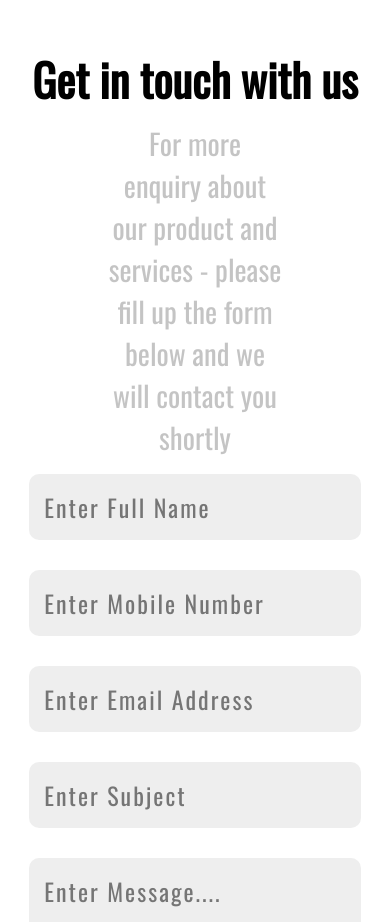
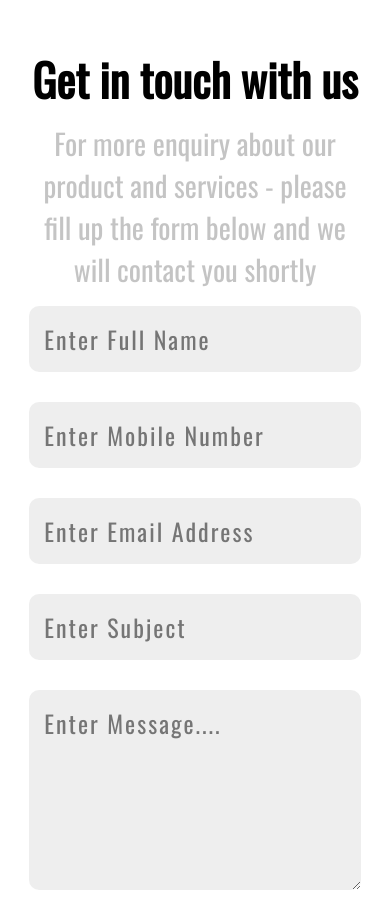
Before and after one commit to mbragi/Jelly-frontend, a React (Create React App) app: page /#/contact in a window 390 px wide. Shown: the part 920-1842 px from the top of the page. Built offline with nearby package versions, Linux system fonts and the light colour scheme.

Commit message:
chore: adjusting button

```diff
--- a/src/pages/contact/ContactPage.css
+++ b/src/pages/contact/ContactPage.css
@@ -142,6 +142,11 @@
         margin-top: 20px;
     }
 
+    .get-in-touch p{
+        width: 80%;
+        margin: 0 auto;
+    }
+
     .fullname-mobile-email{
         display: block;
         margin: 5% 0 0px;
--- a/src/pages/contact/ContactPage.jsx
+++ b/src/pages/contact/ContactPage.jsx
@@ -95,7 +95,7 @@ function ContactPage() {
             </form>
 
             <div className='send-message'>
-                <Button type={'submit'} content='Send Message' style={{ width: '350px', height: '70px', borderRadius: '70px'}} />
+                <Button id="sm-button" type={'submit'} content='Send Message' style={{ width: '350px', height: '70px', borderRadius: '70px'}} />
             </div>
         </div>
 
```
